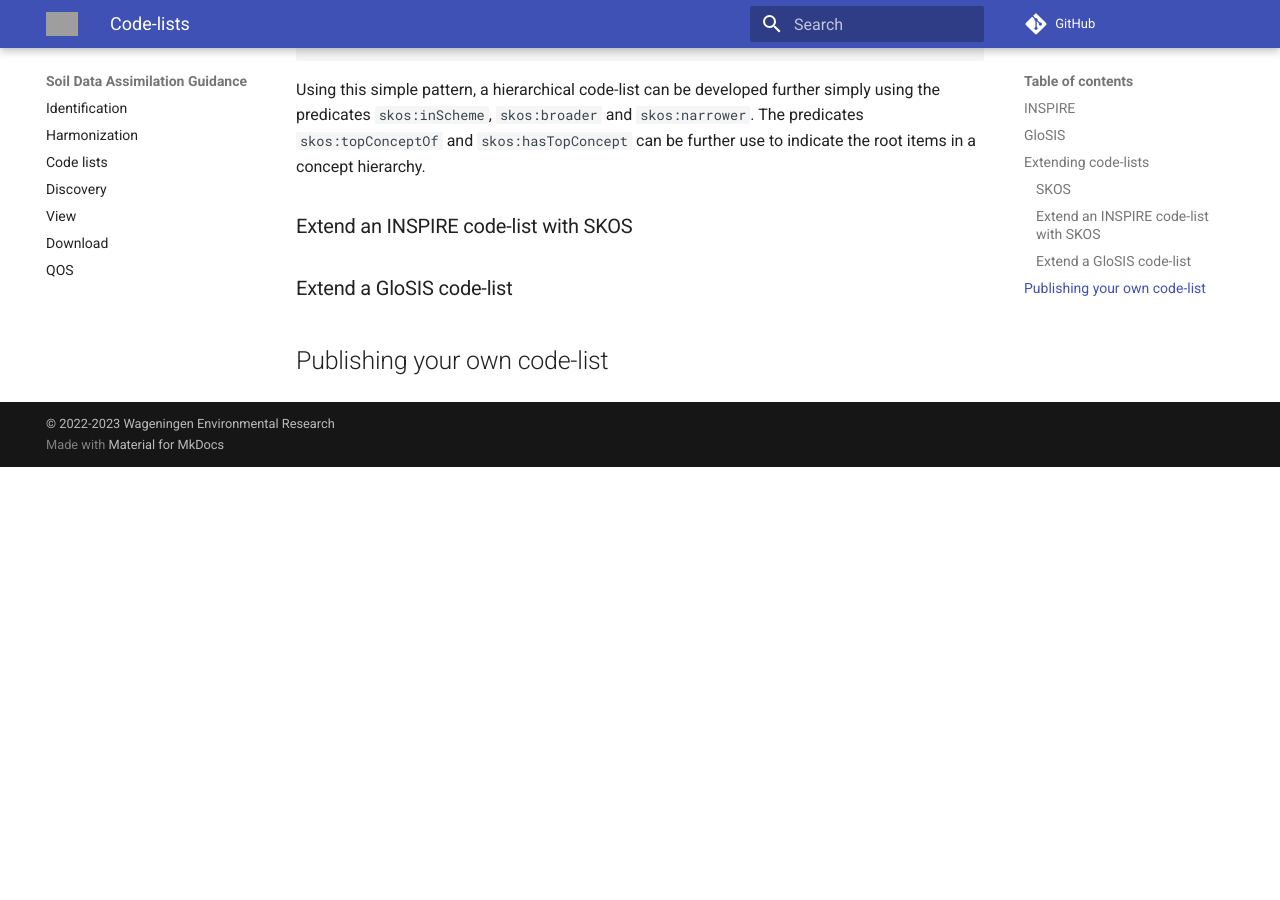
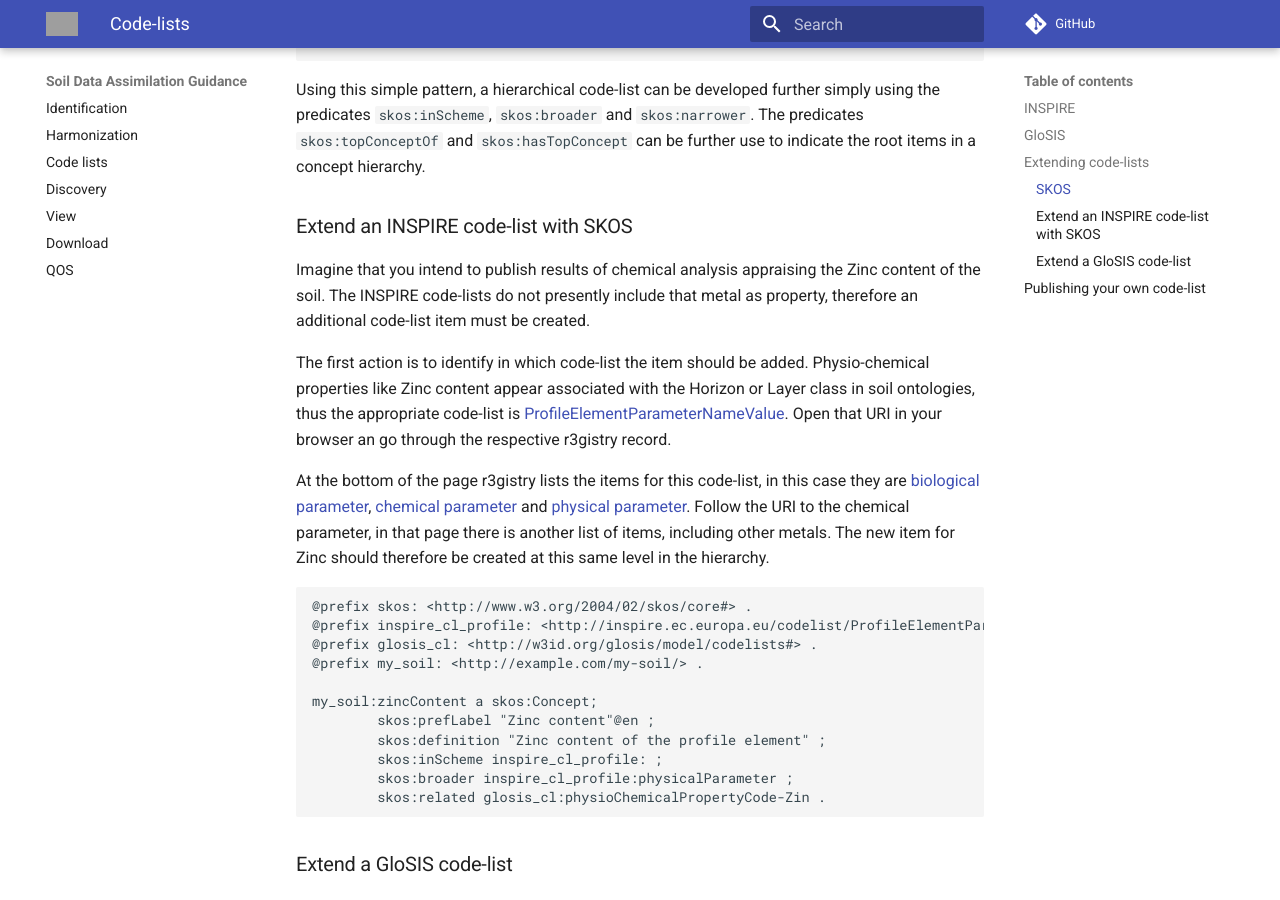
Before and after one commit to ejpsoil/soildata-assimilation-guidance, an MkDocs documentation site: the page built from docs/code-lists.md, in a window 1280 px wide and 900 px high, scrolled down 2927 px. Built offline with MkDocs 1.6.1 and Material for MkDocs 9.7.7, drawn with Linux system fonts in a browser that asks for light colours; comment, search, counter and statistics services are not loaded; before the commit the page ends 3394 px from its top, so only the background shows below that; grey boxes are pictures that could not be loaded.

Commit message:
Raw example extending INSPIRE code-lists

````diff
--- a/docs/code-lists.md
+++ b/docs/code-lists.md
@@ -146,7 +146,42 @@ to indicate the root items in a concept hierarchy.
 
 ### Extend an INSPIRE code-list with SKOS
 
+Imagine that you intend to publish results of chemical analysis appraising the
+Zinc content of the soil. The INSPIRE code-lists do not presently include that
+metal as property, therefore an additional code-list item must be created.
+
+The first action is to identify in which code-list the item should be added.
+Physio-chemical properties like Zinc content appear associated with the Horizon
+or Layer class in soil ontologies, thus the appropriate code-list is [ProfileElementParameterNameValue](http://inspire.ec.europa.eu/codelist/ProfileElementParameterNameValue). Open that URI in your browser an go through the respective r3gistry record.
+
+At the bottom of the page r3gistry lists the items for this code-list, in this
+case they are [biological
+parameter](http://inspire.ec.europa.eu/codelist/ProfileElementParameterNameValue/biologicalParameter),
+[chemical
+parameter](http://inspire.ec.europa.eu/codelist/ProfileElementParameterNameValue/chemicalParameter)
+and [physical
+parameter](http://inspire.ec.europa.eu/codelist/ProfileElementParameterNameValue/physicalParameter). Follow the URI to the chemical parameter, in that page there is another list of items, including other metals. The new item for Zinc should therefore be created at this same level in the hierarchy.
+
+```turtle
+@prefix skos: <http://www.w3.org/2004/02/skos/core#> .
+@prefix inspire_cl_profile: <http://inspire.ec.europa.eu/codelist/ProfileElementParameterNameValue/> .
+@prefix glosis_cl: <http://w3id.org/glosis/model/codelists#> .
+@prefix my_soil: <http://example.com/my-soil/> .
+
+my_soil:zincContent a skos:Concept;
+        skos:prefLabel "Zinc content"@en ;
+        skos:definition "Zinc content of the profile element" ;
+        skos:inScheme inspire_cl_profile: ;
+        skos:broader inspire_cl_profile:physicalParameter ;
+        skos:related glosis_cl:physioChemicalPropertyCode-Zin .
+```
+
+
+
+
 ### Extend a GloSIS code-list
+
+
 
 
 Publishing your own code-list
````
